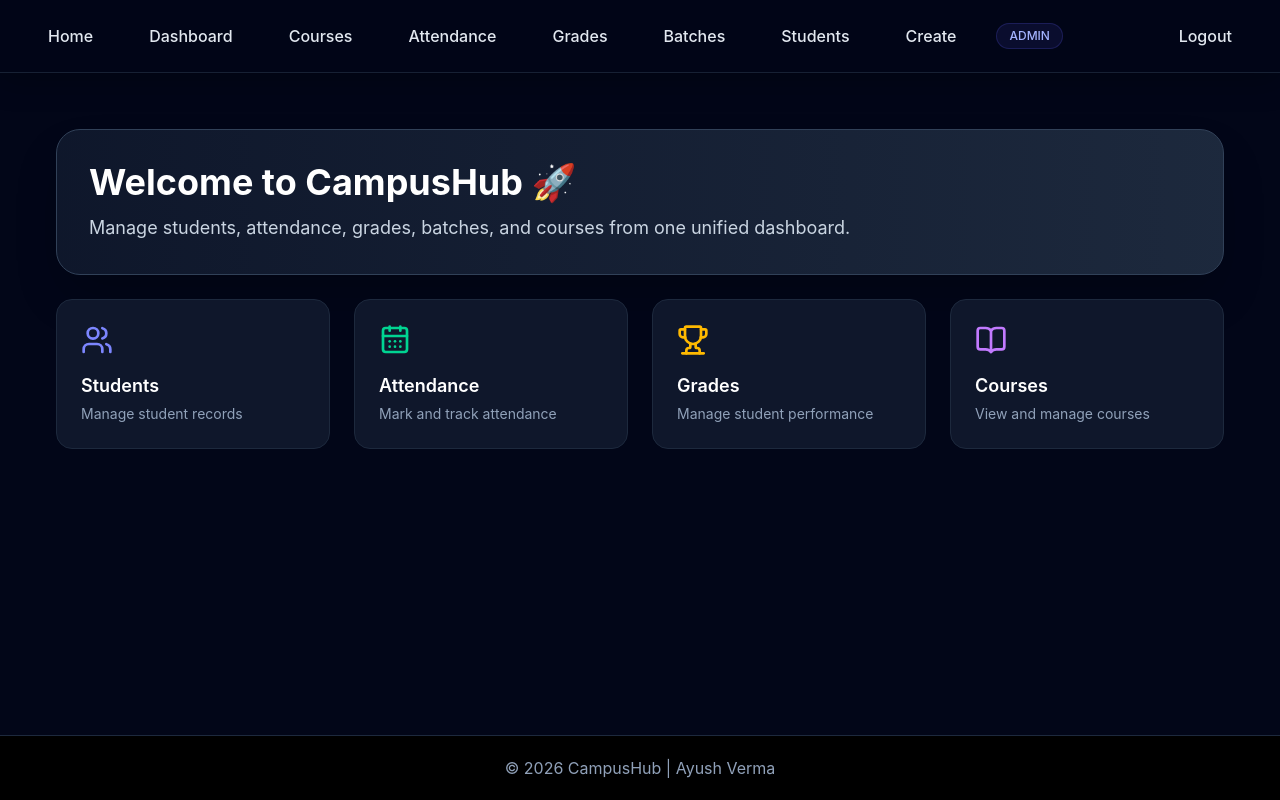
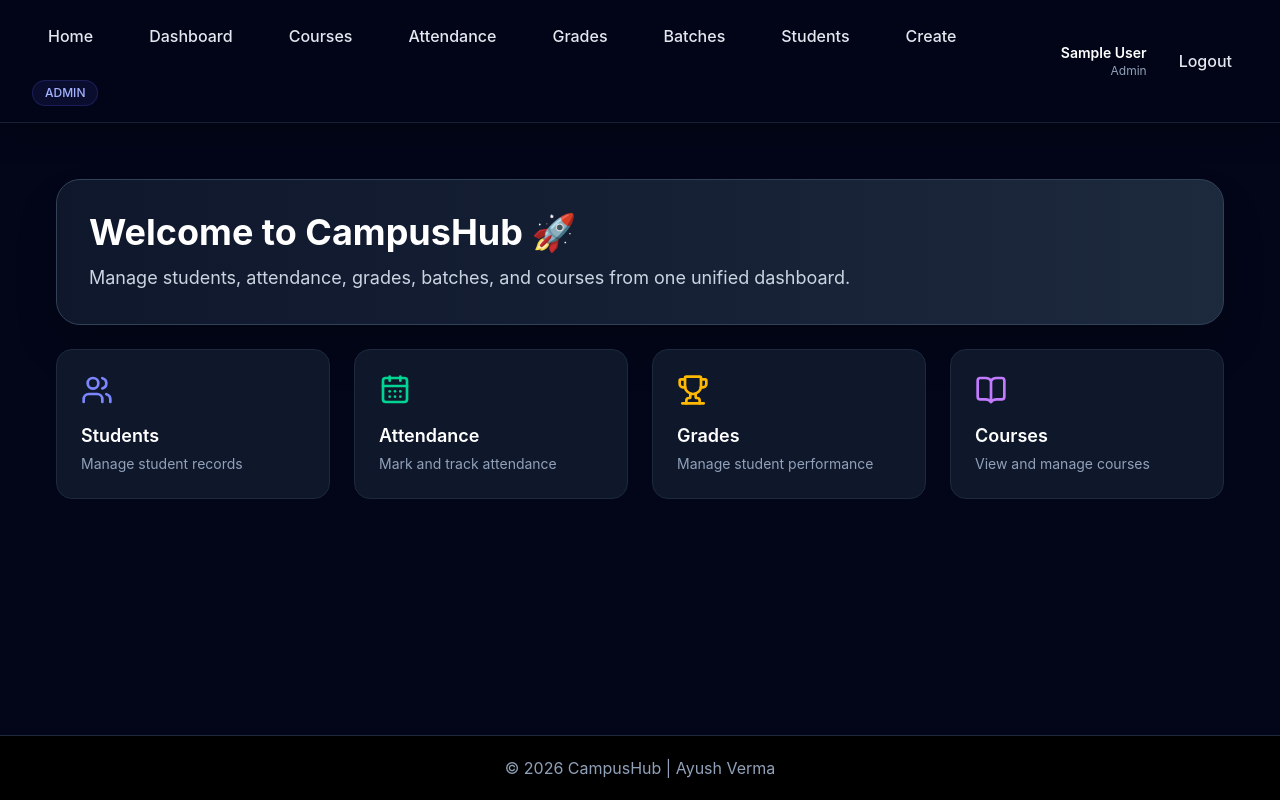
Before and after one commit to Ayushverma-cyber/CampusHub, a React (Vite) app in the folder frontend/: page /home in a window 1280 px wide. Built offline with nearby package versions, Linux system fonts and the light colour scheme; sample sign-in values are in the browser's storage.

Commit message:
Show logged-in user info in navbar

```diff
--- a/frontend/src/components/Navbar.jsx
+++ b/frontend/src/components/Navbar.jsx
@@ -1,7 +1,7 @@
 import { Link } from 'react-router-dom'
-
 function Navbar() {
  const user = JSON.parse(localStorage.getItem('user'))
+
   const role = user?.role
 
   return (
@@ -80,7 +80,16 @@ function Navbar() {
 
         </div>
 
-        <div className="flex items-center justify-end">
+       <div className="flex items-center gap-4">
+  <div className="text-right hidden sm:block">
+    <p className="text-sm font-semibold text-white">
+      {user?.name || 'User'}
+    </p>
+    <p className="text-xs text-slate-400 capitalize">
+      {user?.role || 'guest'}
+    </p>
+  </div>
+
   <Link
     to="/delete"
     className="rounded-full px-4 py-2 text-sm font-medium text-slate-200 transition-colors hover:bg-rose-500/10 hover:text-rose-300 lg:text-base"
@@ -88,7 +97,6 @@ function Navbar() {
     Logout
   </Link>
 </div>
-
 </div>
     </nav>
   )
```
Lines whose indentation alone changed are shown as unchanged.
